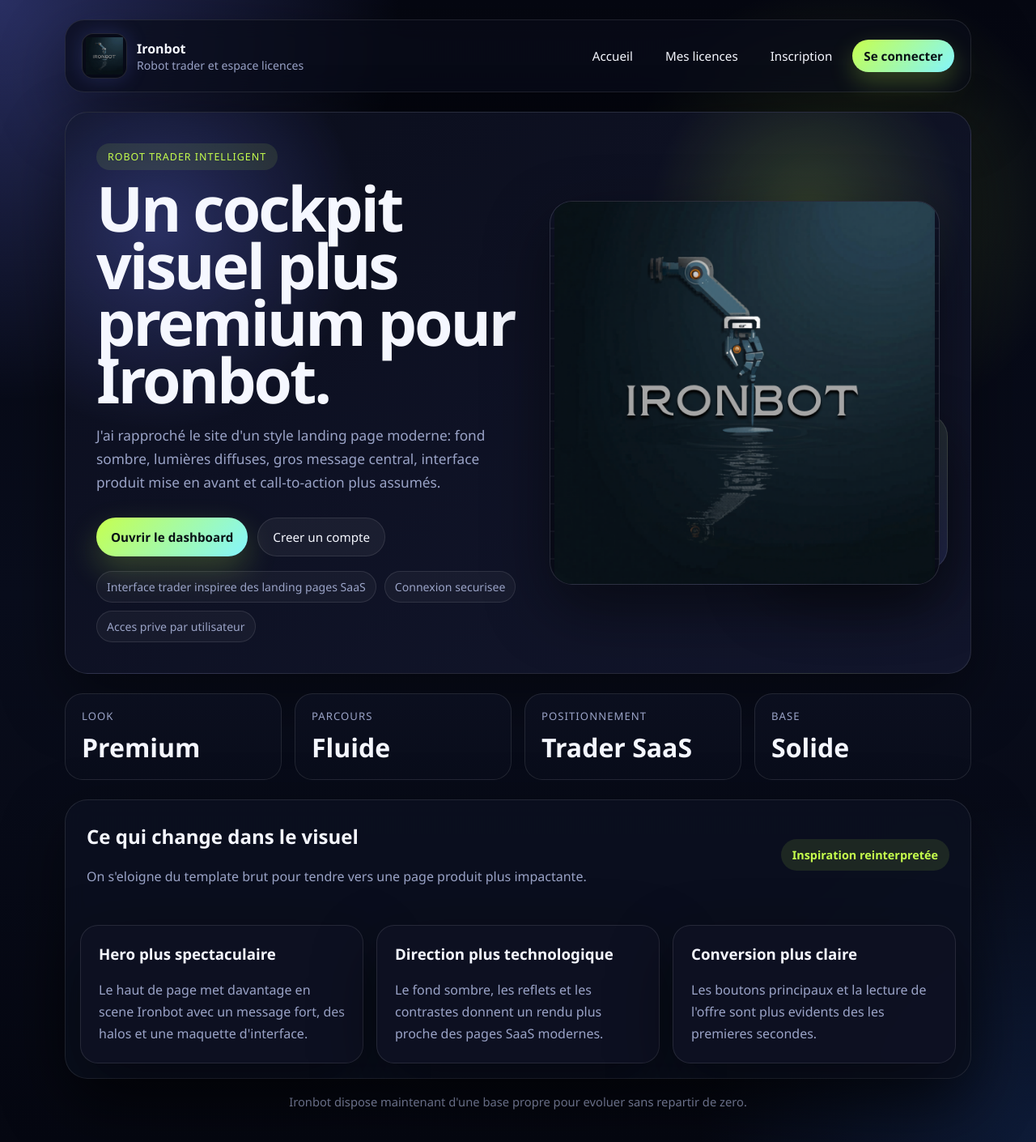
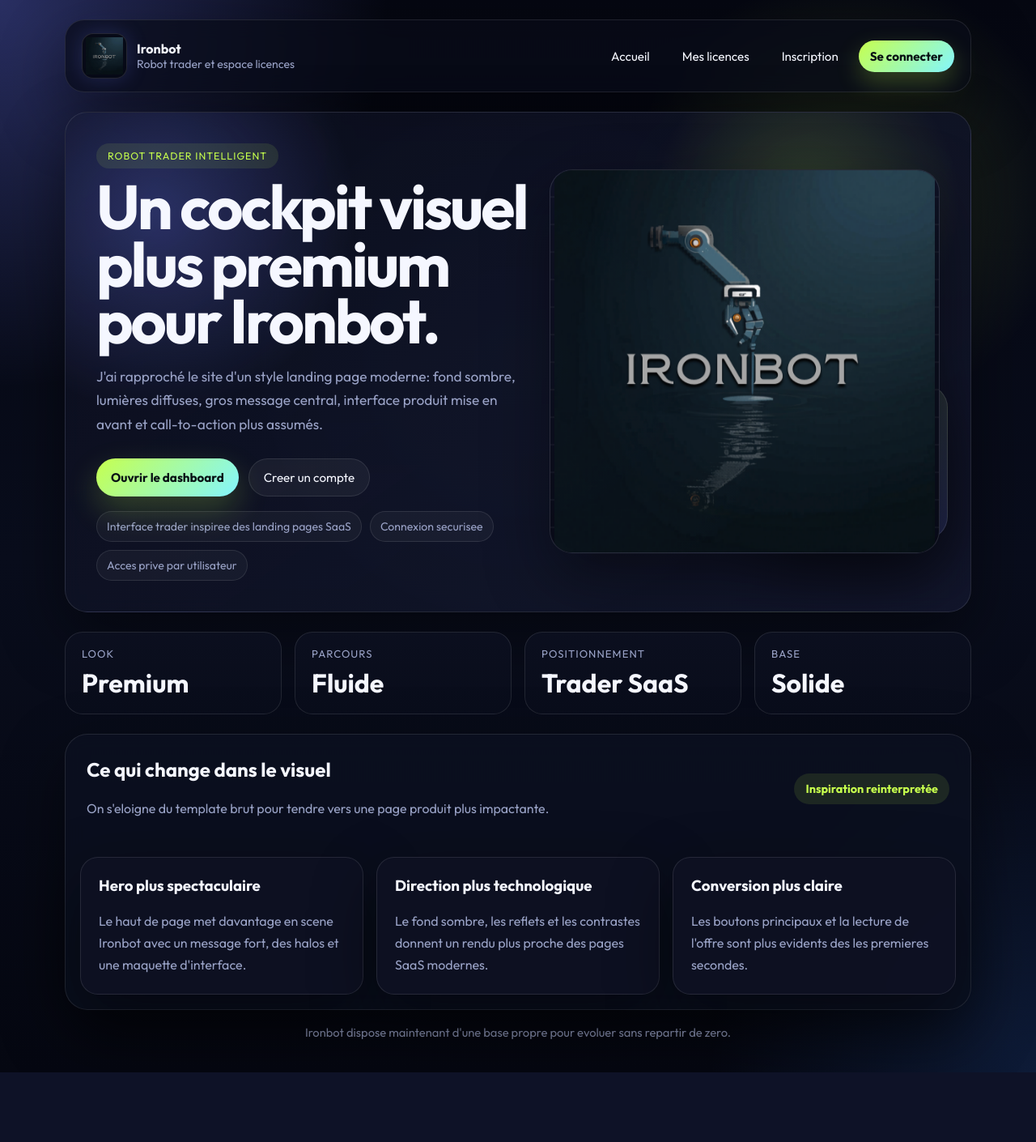
Before and after one commit to 20exauced-prog/Ironbot, a Django app: page / in a window 1280 px wide. Shown: the whole page at 81% size. After the commit the page ends 1324 px from the top, so only its background shows below. Run offline with Django 4.2, Linux system fonts and the light colour scheme.

Commit message:
Update Ironbot production fixes

```diff
--- a/static/css/site.css
+++ b/static/css/site.css
@@ -26,8 +26,9 @@ html {
 body {
     margin: 0;
     min-height: 100vh;
-    font-family: "Avenir Next", "Segoe UI", "Helvetica Neue", sans-serif;
+    font-family: "Outfit", "Avenir Next", "Segoe UI", "Helvetica Neue", sans-serif;
     color: var(--text);
+    overflow-x: hidden;
     background:
         radial-gradient(circle at top left, rgba(111, 124, 255, 0.34), transparent 26%),
         radial-gradient(circle at 82% 18%, rgba(198, 255, 77, 0.16), transparent 18%),
@@ -786,3 +837,71 @@ footer {
         margin-top: 16px;
     }
 }
+
+/* Nouvelles Animations et Effets d'Entrée (WOW Effect) */
+
+@keyframes fadeUp {
+    from {
+        opacity: 0;
+        transform: translateY(30px);
+    }
+    to {
+        opacity: 1;
+        transform: translateY(0);
+    }
+}
+
+@keyframes pulseGlow {
+    0%, 100% {
+        opacity: 0.16;
+        transform: scale(1);
+    }
+    50% {
+        opacity: 0.26;
+        transform: scale(1.05);
+    }
+}
+
+@keyframes floatElement {
+    0%, 100% {
+        transform: translateY(0);
+    }
+    50% {
+        transform: translateY(-10px);
+    }
+}
+
+.animate-fade-up {
+    opacity: 0;
+    animation: fadeUp 0.8s cubic-bezier(0.16, 1, 0.3, 1) forwards;
+}
+
+.delay-1 { animation-delay: 0.1s; }
+.delay-2 { animation-delay: 0.2s; }
+.delay-3 { animation-delay: 0.3s; }
+.delay-4 { animation-delay: 0.4s; }
+.delay-5 { animation-delay: 0.5s; }
+.delay-6 { animation-delay: 0.6s; }
+
+.floating-element {
+    animation: floatElement 6s ease-in-out infinite;
+}
+
+/* Arrière-plan héroique respirant */
+.hero {
+    background:
+        radial-gradient(circle at 10% 20%, rgba(111, 124, 255, 0.3), transparent 22%),
+        radial-gradient(circle at 82% 18%, rgba(198, 255, 77, 0.18), transparent 18%),
+        linear-gradient(145deg, rgba(11, 14, 29, 0.86), rgba(19, 23, 45, 0.92));
+}
+
+.hero::after {
+    content: '';
+    position: absolute;
+    inset: 0;
+    pointer-events: none;
+    background:
+        radial-gradient(circle at 50% 50%, rgba(111, 124, 255, 0.1), transparent 50%);
+    animation: pulseGlow 8s infinite alternate ease-in-out;
+    mix-blend-mode: screen;
+}
--- a/templates/base.html
+++ b/templates/base.html
@@ -5,6 +5,9 @@
     <meta charset="UTF-8">
     <meta name="viewport" content="width=device-width, initial-scale=1.0">
     <title>{% block title %}Ironbot{% endblock %}</title>
+    <link rel="preconnect" href="https://fonts.googleapis.com">
+    <link rel="preconnect" href="https://fonts.gstatic.com" crossorigin>
+    <link href="https://fonts.googleapis.com/css2?family=Outfit:wght@300;400;500;600;700;800&display=swap" rel="stylesheet">
     <link rel="stylesheet" href="{% static 'css/site.css' %}">
 </head>
 <body>
--- a/templates/home.html
+++ b/templates/home.html
@@ -4,16 +4,16 @@
 {% block title %}Accueil{% endblock %}
 
 {% block content %}
-    <section class="hero hero-grid">
+    <section class="hero hero-grid animate-fade-up">
         <div class="hero-copy">
-            <span class="eyebrow">Robot trader intelligent</span>
-            <h1>Un cockpit visuel plus premium pour Ironbot.</h1>
-            <p class="subtitle">
+            <span class="eyebrow animate-fade-up delay-1">Robot trader intelligent</span>
+            <h1 class="animate-fade-up delay-2">Un cockpit visuel plus premium pour Ironbot.</h1>
+            <p class="subtitle animate-fade-up delay-3">
                 J'ai rapproché le site d'un style landing page moderne: fond sombre, lumières diffuses,
                 gros message central, interface produit mise en avant et call-to-action plus assumés.
             </p>
 
-            <div class="cta-row">
+            <div class="cta-row animate-fade-up delay-4">
                 <a class="cta-primary" href="{% url 'my_licenses' %}">Ouvrir le dashboard</a>
                 {% if not request.user.is_authenticated %}
                     <a class="cta-secondary" href="{% url 'signup' %}">Creer un compte</a>
@@ -27,12 +27,12 @@
             </div>
         </div>
 
-        <div class="hero-visual">
-            <div class="logo-showcase">
+        <div class="hero-visual animate-fade-up delay-3">
+            <div class="logo-showcase floating-element">
                 <img src="{% static 'img/ironbot-logo-new.png' %}" alt="Nouveau logo Ironbot">
             </div>
 
-            <div class="dashboard-card dashboard-float">
+            <div class="dashboard-card dashboard-float animate-fade-up delay-5">
                 <span class="mini-label">Licences actives</span>
                 <strong class="float-number">24</strong>
                 <p>Une presentation plus nette pour un outil qui doit inspirer confiance.</p>
@@ -41,25 +41,25 @@
     </section>
 
     <section class="stats-band">
-        <article class="stat-card stat-dark">
+        <article class="stat-card stat-dark animate-fade-up delay-2">
             <span class="stat-label">Look</span>
             <strong class="stat-value">Premium</strong>
         </article>
-        <article class="stat-card stat-dark">
+        <article class="stat-card stat-dark animate-fade-up delay-3">
             <span class="stat-label">Parcours</span>
             <strong class="stat-value">Fluide</strong>
         </article>
-        <article class="stat-card stat-dark">
+        <article class="stat-card stat-dark animate-fade-up delay-4">
             <span class="stat-label">Positionnement</span>
             <strong class="stat-value">Trader SaaS</strong>
         </article>
-        <article class="stat-card stat-dark">
+        <article class="stat-card stat-dark animate-fade-up delay-5">
             <span class="stat-label">Base</span>
             <strong class="stat-value">Solide</strong>
         </article>
     </section>
 
-    <section class="list-panel">
+    <section class="list-panel animate-fade-up delay-2">
         <div class="panel-head">
             <div>
                 <h2>Ce qui change dans le visuel</h2>
@@ -69,15 +69,15 @@
         </div>
 
         <div class="feature-grid">
-            <article class="feature-card">
+            <article class="feature-card animate-fade-up delay-3">
                 <h3>Hero plus spectaculaire</h3>
                 <p>Le haut de page met davantage en scene Ironbot avec un message fort, des halos et une maquette d'interface.</p>
             </article>
-            <article class="feature-card">
+            <article class="feature-card animate-fade-up delay-4">
                 <h3>Direction plus technologique</h3>
                 <p>Le fond sombre, les reflets et les contrastes donnent un rendu plus proche des pages SaaS modernes.</p>
             </article>
-            <article class="feature-card">
+            <article class="feature-card animate-fade-up delay-5">
                 <h3>Conversion plus claire</h3>
                 <p>Les boutons principaux et la lecture de l'offre sont plus evidents des les premieres secondes.</p>
             </article>
--- a/templates/registration/login.html
+++ b/templates/registration/login.html
@@ -4,8 +4,8 @@
 
 {% block content %}
     <section class="auth-shell">
-        <div class="auth-layout">
-            <div class="auth-side auth-side-highlight">
+        <div class="auth-layout animate-fade-up">
+            <div class="auth-side auth-side-highlight animate-fade-up delay-1">
                 <span class="eyebrow">Acces securise</span>
                 <h1>Entre dans le cockpit Ironbot.</h1>
                 <p class="subtitle">
@@ -19,7 +19,7 @@
                 </div>
             </div>
 
-            <div class="auth-card auth-card-strong">
+            <div class="auth-card auth-card-strong animate-fade-up delay-2">
                 <form method="post">
                     {% csrf_token %}
                     {{ form.non_field_errors }}
--- a/templates/registration/signup.html
+++ b/templates/registration/signup.html
@@ -4,8 +4,8 @@
 
 {% block content %}
     <section class="auth-shell">
-        <div class="auth-layout">
-            <div class="auth-side auth-side-highlight">
+        <div class="auth-layout animate-fade-up">
+            <div class="auth-side auth-side-highlight animate-fade-up delay-1">
                 <span class="eyebrow">Nouveau compte</span>
                 <h1>Active ton acces Ironbot.</h1>
                 <p class="subtitle">
@@ -19,7 +19,7 @@
                 </div>
             </div>
 
-            <div class="auth-card auth-card-strong">
+            <div class="auth-card auth-card-strong animate-fade-up delay-2">
                 <form method="post">
                     {% csrf_token %}
                     {{ form.non_field_errors }}
```
Also changed, not shown: other parts of static/css/site.css (+53 -3 lines), licenses/templates/licenses/my_licenses.html (+10 -10 lines).
